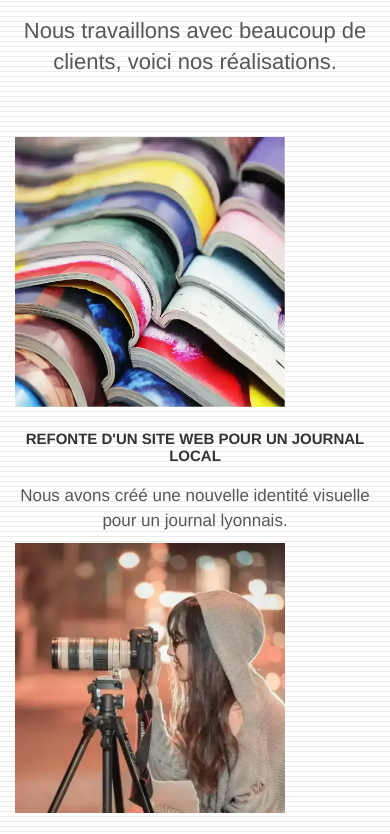
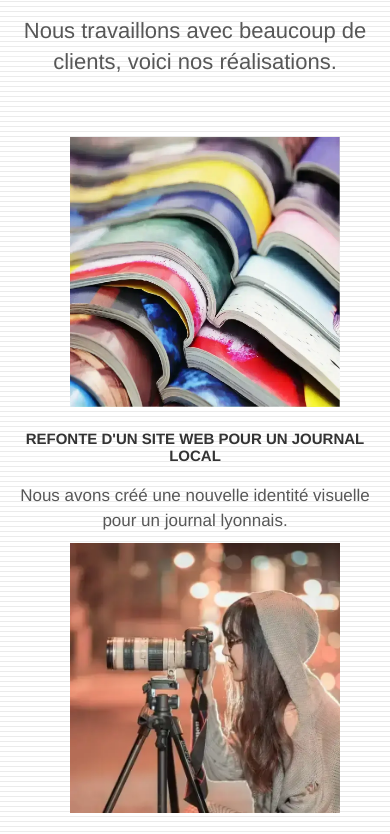
Before and after one commit to Lisa27KL/Projet-4-La-chouette-agence-apres.github.io, a plain HTML site: page index.html in a window 390 px wide. Shown: the part 2500-3334 px from the top of the page. Drawn offline with Linux system fonts and the light colour scheme.

Commit message:
portfolio margin

```diff
--- a/style.css
+++ b/style.css
@@ -1014,6 +1014,12 @@ h4 {
         width: 180px;
         height: 320px;
     }
+    .portfolio-thumb{
+        margin-left: 55px;
+    }
+    .bloc-mob-center-text {
+        text-align: center;
+    }
 }
 
 @media (max-width: 400px) {
@@ -1022,9 +1028,3 @@ h4 {
         padding-right: 0;
     }
 }
-
-@media (max-width: 767px) {
-    .bloc-mob-center-text {
-        text-align: center;
-    }
-}
```
